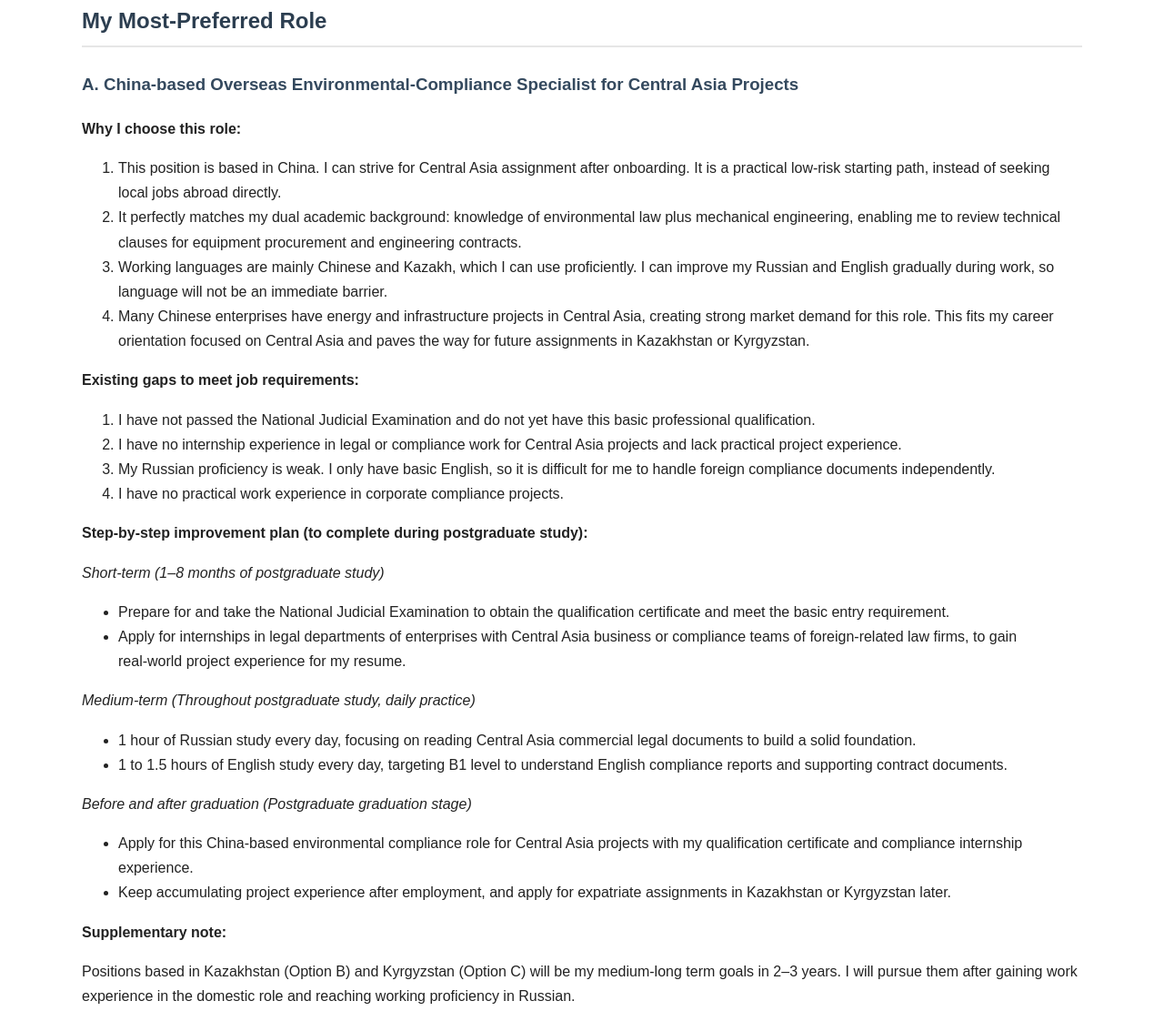
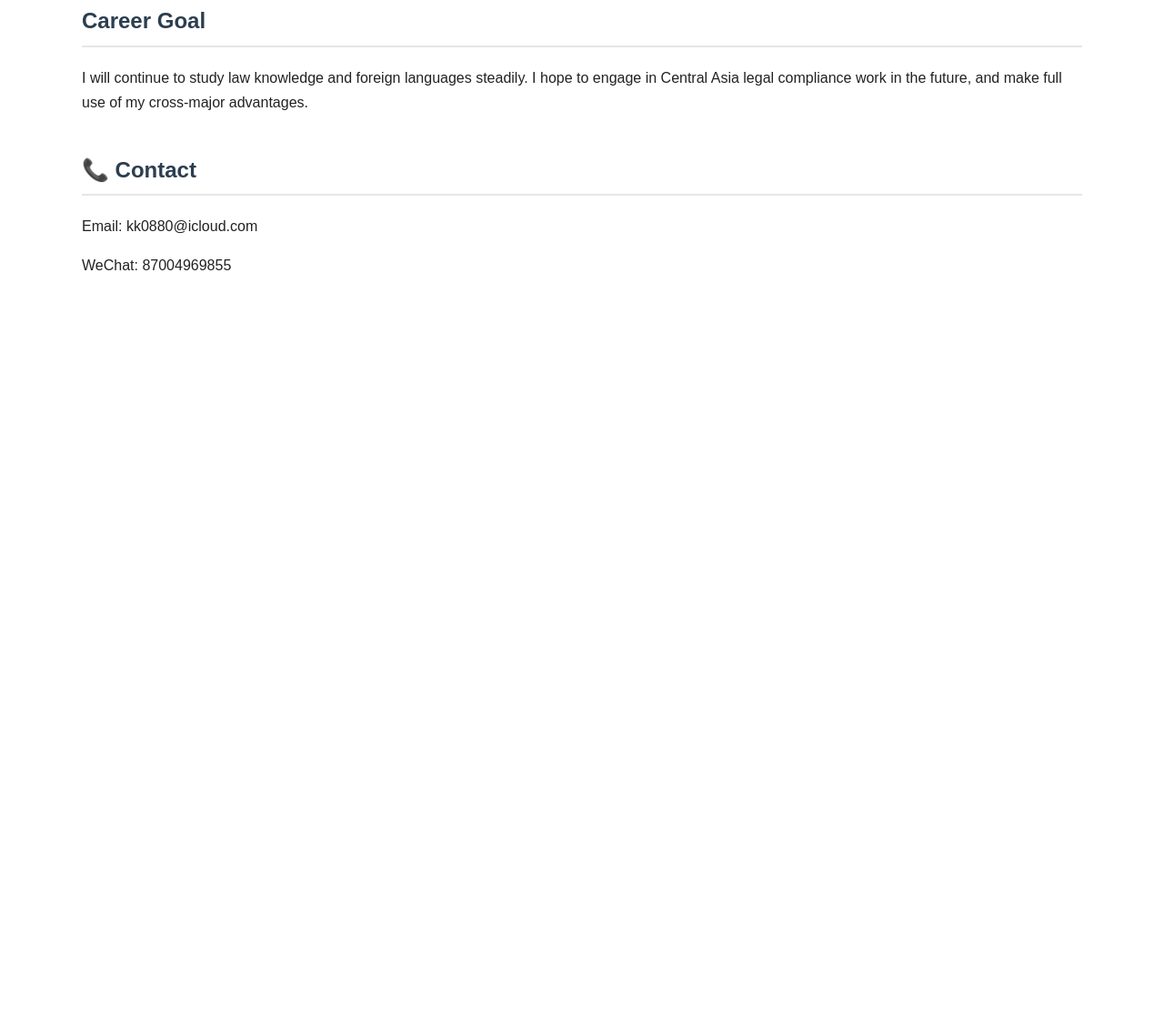
Before and after one commit to kulsaira/kulsaira.github.io, a plain HTML site: page index.html in a window 1280 px wide. Shown: the part 4853-5964 px from the top of the page at 91% size. After the commit the page ends 5200 px from the top, so only its background shows below. Drawn offline with Linux system fonts and the light colour scheme.

Commit message:
Update index.html

```diff
--- a/index.html
+++ b/index.html
@@ -307,41 +307,10 @@
  <!-- 发展路线总览 -->
  <h2>🛤️ My Overall Development Roadmap</h2>
 <section id="goal">
-     <h2>My Most‑Preferred Role</h2>
+<section id="goal">
+     <h2>Career Goal</h2>
      <div class="card">
-         <h3>A. China‑based Overseas Environmental‑Compliance Specialist for Central Asia Projects</h3>
-         <p><strong>Why I choose this role:</strong></p >
-         <ol>
-             <li>This position is based in China. I can strive for Central Asia assignment after onboarding. It is a practical low‑risk starting path, instead of seeking local jobs abroad directly.</li>
-             <li>It perfectly matches my dual academic background: knowledge of environmental law plus mechanical engineering, enabling me to review technical clauses for equipment procurement and engineering contracts.</li>
-             <li>Working languages are mainly Chinese and Kazakh, which I can use proficiently. I can improve my Russian and English gradually during work, so language will not be an immediate barrier.</li>
-             <li>Many Chinese enterprises have energy and infrastructure projects in Central Asia, creating strong market demand for this role. This fits my career orientation focused on Central Asia and paves the way for future assignments in Kazakhstan or Kyrgyzstan.</li>
-         </ol>
-         <p><strong>Existing gaps to meet job requirements:</strong></p >
-         <ol>
-             <li>I have not passed the National Judicial Examination and do not yet have this basic professional qualification.</li>
-             <li>I have no internship experience in legal or compliance work for Central Asia projects and lack practical project experience.</li>
-             <li>My Russian proficiency is weak. I only have basic English, so it is difficult for me to handle foreign compliance documents independently.</li>
-             <li>I have no practical work experience in corporate compliance projects.</li>
-         </ol>
-         <p><strong>Step‑by‑step improvement plan (to complete during postgraduate study):</strong></p >
-         <p><em>Short‑term (1–8 months of postgraduate study)</em></p >
-         <ul>
-             <li>Prepare for and take the National Judicial Examination to obtain the qualification certificate and meet the basic entry requirement.</li>
-             <li>Apply for internships in legal departments of enterprises with Central Asia business or compliance teams of foreign‑related law firms, to gain real‑world project experience for my resume.</li>
-         </ul>
-         <p><em>Medium‑term (Throughout postgraduate study, daily practice)</em></p >
-         <ul>
-             <li>1 hour of Russian study every day, focusing on reading Central Asia commercial legal documents to build a solid foundation.</li>
-             <li>1 to 1.5 hours of English study every day, targeting B1 level to understand English compliance reports and supporting contract documents.</li>
-         </ul>
-         <p><em>Before and after graduation (Postgraduate graduation stage)</em></p >
-         <ul>
-             <li>Apply for this China‑based environmental compliance role for Central Asia projects with my qualification certificate and compliance internship experience.</li>
-             <li>Keep accumulating project experience after employment, and apply for expatriate assignments in Kazakhstan or Kyrgyzstan later.</li>
-         </ul>
-         <p><strong>Supplementary note:</strong></p >
-         <p>Positions based in Kazakhstan (Option B) and Kyrgyzstan (Option C) will be my medium‑long term goals in 2–3 years. I will pursue them after gaining work experience in the domestic role and reaching working proficiency in Russian.</p >
+         <p>I will continue to study law knowledge and foreign languages steadily. I hope to engage in Central Asia legal compliance work in the future, and make full use of my cross‑major advantages.</p >
      </div>
  </section>
  <!-- 联系方式 -->
```
